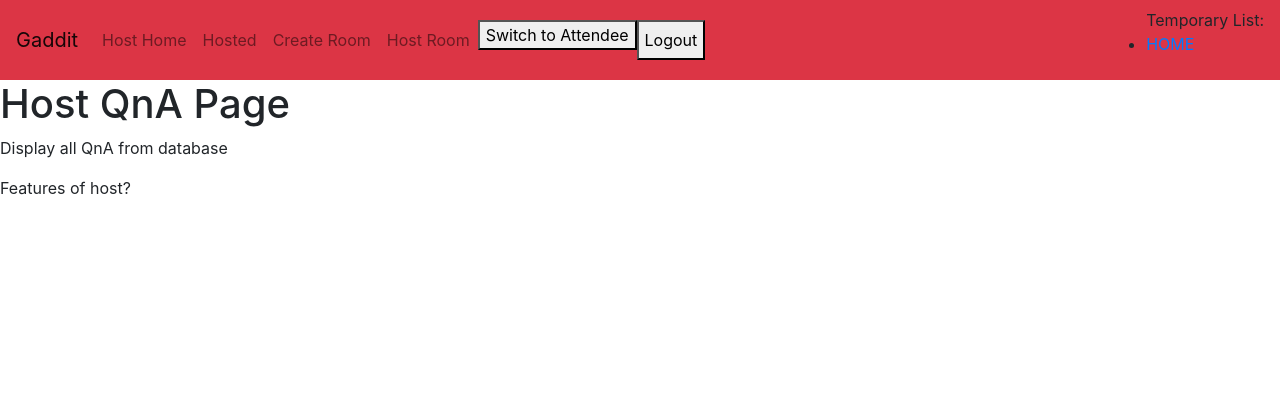
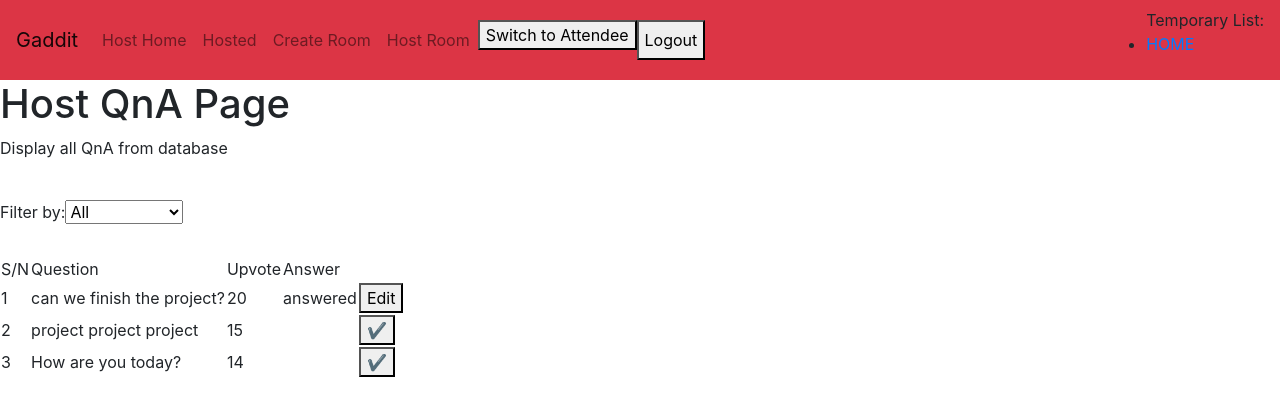
Before and after one commit to kalyak/Gadddit, a React (Create React App) app in the folder client/: page /host/1 in a window 1280 px wide. Shown: the top 416 px of the page. Built offline with nearby package versions, Linux system fonts and the light colour scheme.

Commit message:
updated host room with index and filter function

```diff
--- a/client/src/components/pages/host-room.js
+++ b/client/src/components/pages/host-room.js
@@ -1,9 +1,139 @@
+import axios from "axios";
+import { useState } from "react";
+import { useParams } from "react-router-dom";
+
 const HostRoom = () => {
+  const roomId = useParams();
+  console.log(roomId.roomid);
+  const [qnaList, setQnaList] = useState([
+    {
+      answer: "answered",
+      upvote: 20,
+      isFlagged: false,
+      _id: "60058a3487de6610ac448620",
+      question: "can we finish the project?",
+      roomID: "600465bafcc65246404f8a37",
+      questionBy_userID: "6001a432c3f16041ac44eff9",
+      questionBy: "sophia",
+      createdAt: "2021-01-18T13:16:36.204Z",
+      updatedAt: "2021-01-18T13:16:36.204Z",
+      __v: 0,
+    },
+    {
+      answer: "",
+      upvote: 14,
+      isFlagged: false,
+      _id: "60058a4087de6610ac448621",
+      question: "How are you today?",
+      roomID: "600465bafcc65246404f8a37",
+      questionBy_userID: "6001a432c3f16041ac44eff9",
+      questionBy: "sophia",
+      createdAt: "2021-01-18T13:16:48.092Z",
+      updatedAt: "2021-01-18T13:16:48.092Z",
+      __v: 0,
+    },
+    {
+      answer: "",
+      upvote: 15,
+      isFlagged: false,
+      _id: "60058a4887de6610ac448622",
+      question: "project project project",
+      roomID: "600465bafcc65246404f8a37",
+      questionBy_userID: "6001a432c3f16041ac44eff9",
+      questionBy: "sophia",
+      createdAt: "2021-01-18T13:16:56.769Z",
+      updatedAt: "2021-01-18T13:16:56.769Z",
+      __v: 0,
+    },
+  ]);
+  const [filterby, setFilterby] = useState("all");
+
+  // axios
+  //   .get(`hosts/${roomId.roomid}`, { withCredentials: true })
+  //   .then((response) => {
+  //     console.log(response.data);
+  //     setQnaList(response.data);
+  //   })
+  //   .catch((error) => {
+  //     console.log(error);
+  //   });
+
+  const handleAnswerBtn = (qnaArr) => {
+    console.log("Clicked");
+    setQnaList((state) => {
+      const filter = state.filter((x) => x._id !== qnaArr._id);
+      const toUpdateAnswer = state.find((list) => list._id === qnaArr._id);
+      console.log(toUpdateAnswer);
+
+      return [...filter, { ...toUpdateAnswer, answer: "answered" }];
+    });
+  };
+
+  const displayAllqna = qnaList
+    .filter((x) => {
+      if (filterby === "answered") {
+        return x.answer !== "";
+      } else if (filterby === "unanswered") {
+        return x.answer === "";
+      } else {
+        return x;
+      }
+    })
+    .sort((a, b) => b.upvote - a.upvote)
+    .map((qnaList, index) => {
+      return (
+        <tr key={qnaList._id}>
+          <td>{index + 1}</td>
+          <td>{qnaList.question}</td>
+          <td>{qnaList.upvote}</td>
+          <td>{qnaList.answer}</td>
+          {qnaList.answer === "" ? (
+            <td>
+              <button onClick={() => handleAnswerBtn(qnaList)}>✔️</button>
+            </td>
+          ) : (
+            <td>
+              <button>Edit</button>
+            </td>
+          )}
+        </tr>
+      );
+    });
+
+  const handleFilter = (event) => {
+    console.log(event.target.value);
+
+    setFilterby(event.target.value);
+  };
+
   return (
     <>
       <h1>Host QnA Page</h1>
       <p>Display all QnA from database</p>
-      <p>Features of host?</p>
+      <br />
+      <label>Filter by: </label>
+      <select
+        onChange={(event) => {
+          handleFilter(event);
+        }}
+      >
+        <option value="all">All</option>
+        <option value="unanswered">Unanswered</option>
+        <option value="answered">Answered</option>
+      </select>
+      <br />
+      <br />
+      <table>
+        <thead>
+          <tr>
+            <td>S/N</td>
+            <td>Question</td>
+            <td>Upvote</td>
+            <td>Answer</td>
+          </tr>
+        </thead>
+        <tbody>{displayAllqna}</tbody>
+      </table>
     </>
   );
 };
```
